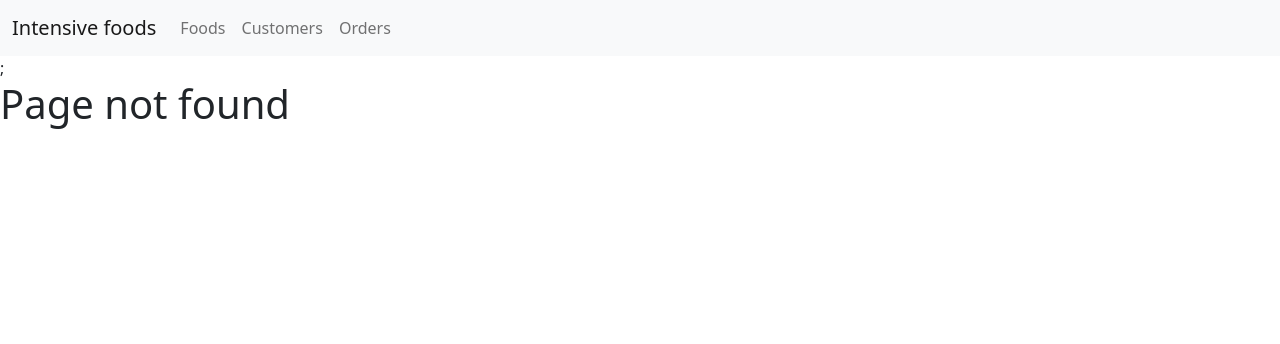
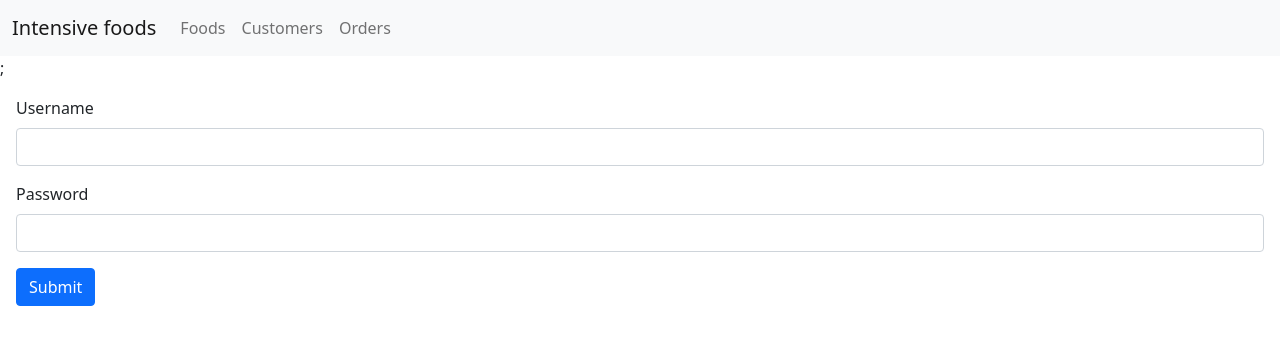
Before and after one commit to eva-hs/intensive-foods, a React (Create React App) app: page /intensive-foods/login in a window 1280 px wide. Before the commit this address led to /intensive-foods/not-found. Shown: the top 344 px of the page. Built offline with nearby package versions, Linux system fonts and the light colour scheme.

Commit message:
Added LoginForm

```diff
--- a/src/App.jsx
+++ b/src/App.jsx
@@ -5,6 +5,7 @@ import Customers from "./components/Customers";
 import Orders from "./components/Orders";
 import Foods from "./components/Foods";
 import FoodForm from "./components/common/FoodForm";
+import LoginForm from "./components/LoginForm";
 import NotFound from "./components/NotFound";
 
 // Bugs: you will never get the not-found component if you in /foods/...
@@ -21,6 +22,7 @@ class App extends Component {
         <NavBar />;
         <Switch>
           <Route path="/intensive-foods/foods/:id" component={FoodForm} />
+          <Route path="/intensive-foods/login" component={LoginForm} />
           <Route path="/intensive-foods/foods" component={Foods} />
           <Route path="/intensive-foods/customers" component={Customers} />
           <Route path="/intensive-foods/orders" component={Orders} />
--- a/src/components/Foods.jsx
+++ b/src/components/Foods.jsx
@@ -24,8 +24,13 @@ class Foods extends Component {
   };
 
   componentDidMount() {
+    console.log("Component did mount");
     const categories = [DEFAULT_CATEGORY, ...getCategories()];
     this.setState({ foods: getFoods(), categories });
+  }
+
+  componentWillUnmount() {
+    console.log("Component unmounted");
   }
 
   handleDelete = (food) => {
--- /dev/null
+++ b/src/components/LoginForm.jsx
@@ -0,0 +1,43 @@
+import React, { Component } from "react";
+import Input from "./common/Input";
+
+class LoginForm extends Component {
+  state = {
+    account: { username: "", password: "" },
+  };
+
+  handleSubmit = (e) => {
+    e.preventDefault();
+    console.log("form ha been submitted");
+  };
+
+  handleChange = ({ target: input }) => {
+    const account = { ...this.state.account };
+    account[input.id] = input.value;
+    this.setState({ account });
+  };
+
+  render() {
+    const { account } = this.state;
+    return (
+      <form className="m-3" onSubmit={this.handleSubmit}>
+        <Input
+          name="username"
+          label="Username"
+          value={account.username}
+          onChange={this.handleChange}
+        />
+        <Input
+          name="password"
+          label="Password"
+          value={account.password}
+          onChange={this.handleChange}
+        />
+
+        <button className="btn btn-primary">Submit</button>
+      </form>
+    );
+  }
+}
+
+export default LoginForm;
--- /dev/null
+++ b/src/components/common/Input.jsx
@@ -0,0 +1,19 @@
+import React from "react";
+
+function Input({ name, label, value, onChange }) {
+  return (
+    <div className="mb-3">
+      <label htmlFor={name} className="form-label">
+        {label}
+      </label>
+      <input
+        onChange={onChange}
+        value={value}
+        className="form-control"
+        id={name}
+      />
+    </div>
+  );
+}
+
+export default Input;
```
